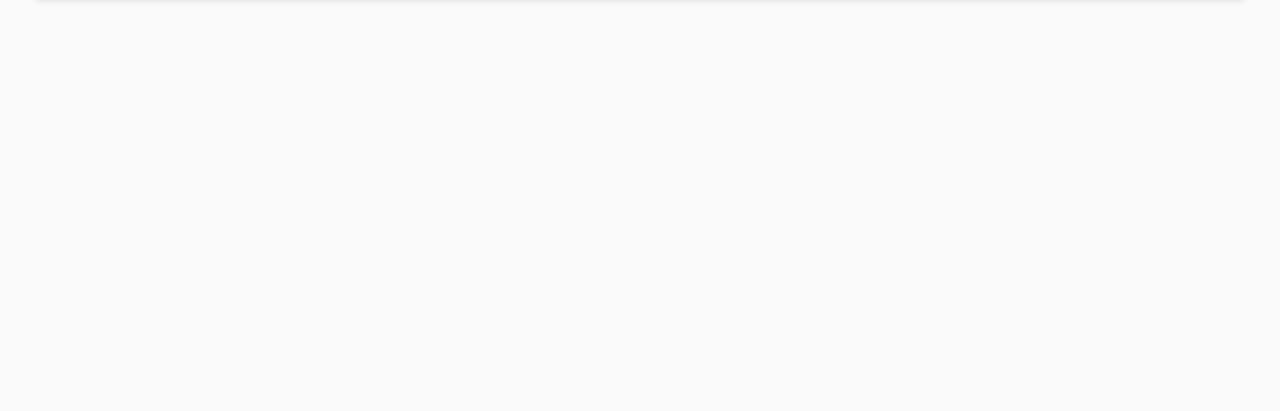
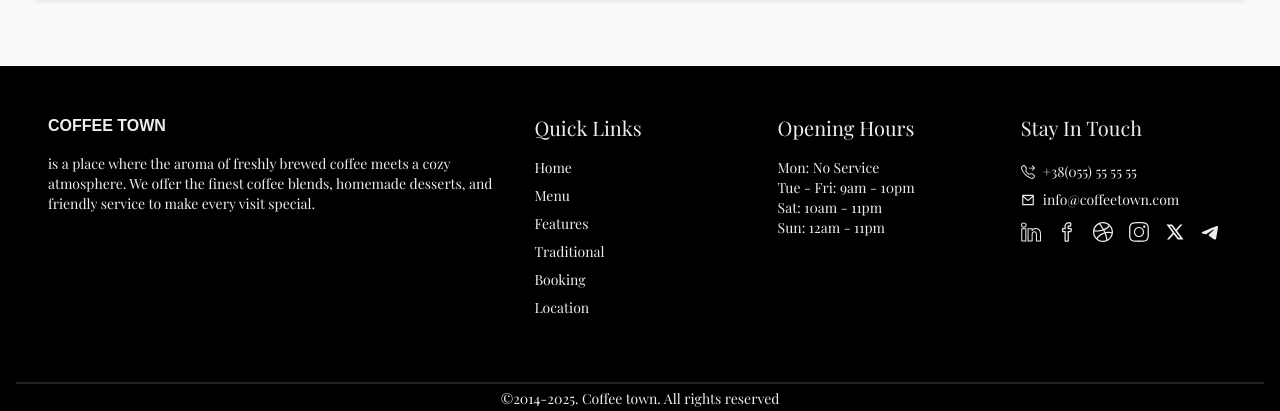
Before and after one commit to InnaTymoshenko/coffe_shop, a Next.js app: page /menu in a window 1280 px wide. Shown: the part 2977-3388 px from the top of the page. Before the commit the page ends 3227 px from the top, so only its background shows below. Built offline with nearby package versions, Linux system fonts and the light colour scheme; no server answers; a web font is replaced by a local one.

Commit message:
fixed styles

```diff
--- a/app/(main)/layout.tsx
+++ b/app/(main)/layout.tsx
@@ -12,9 +12,9 @@ export default function RootLayout({
 			<main className="relative w-full min-h-screen flex flex-col row-start-2 items-center sm:items-start mb-16 pb-16">
 				{children}
 			</main>
-			{/* <footer className="w-full px-4 pt-8 bg-black row-start-3 flex gap-6 flex-wrap items-end justify-between text-gray-200">
+			<footer className="w-full px-4 pt-8 bg-black row-start-3 flex gap-6 flex-wrap items-end justify-between text-gray-200">
 				<Footer />
-			</footer> */}
+			</footer>
 		</div>
 	)
 }
--- a/components/Footer.tsx
+++ b/components/Footer.tsx
@@ -14,7 +14,7 @@ const Footer = () => {
 	return (
 		<>
 			<Shell className="container ">
-				<div className="w-full grid grid-cols-5 gap-8">
+				<div className="w-full grid lg:grid-cols-5 sm:grid-cols-2 justify-items-start gap-8">
 					<div className="col-span-2">
 						<h5 className="logo text-lg mb-4">Coffee town</h5>
 						<p>
```
